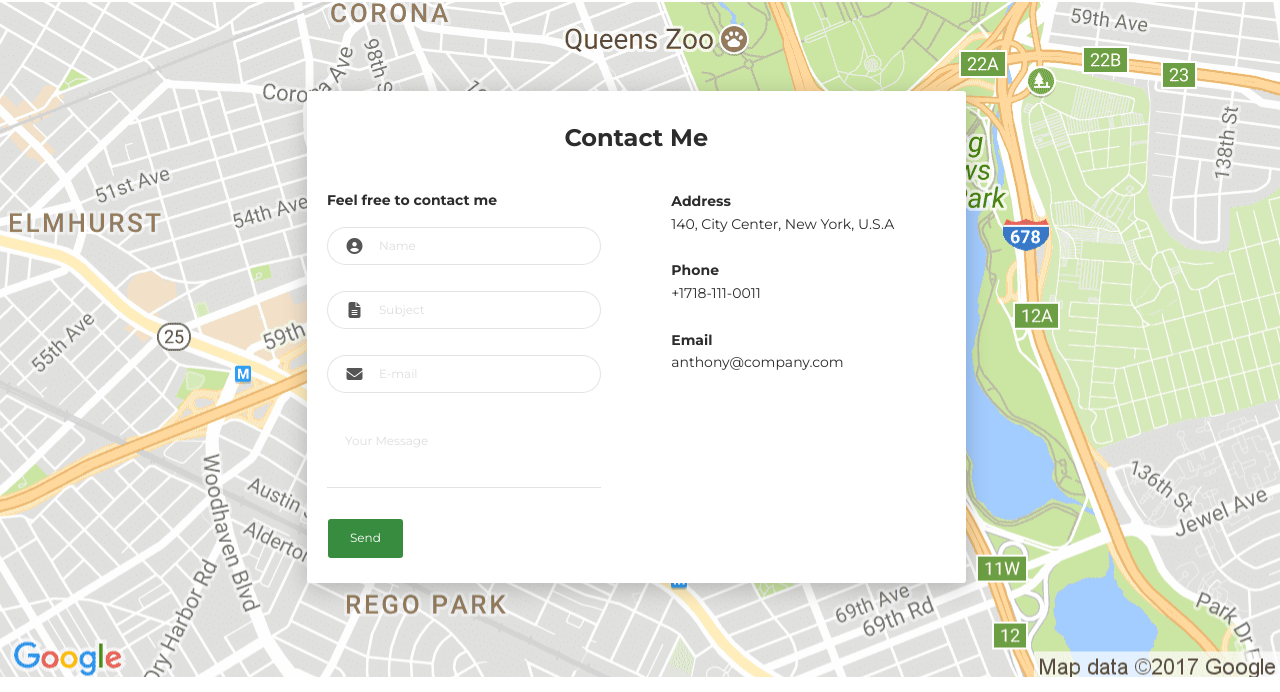
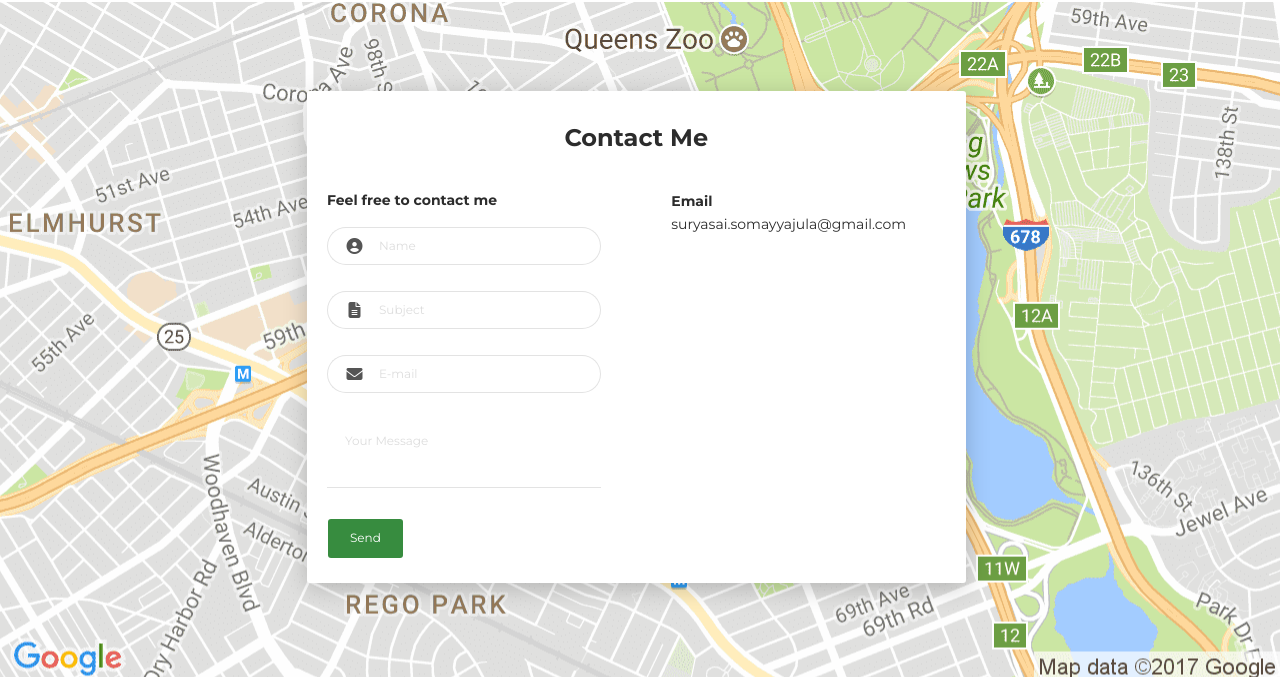
Before and after one commit to saisoma123/saisoma123.github.io, a plain HTML site: page index.html in a window 1280 px wide. Shown: the part 3719-4411 px from the top of the page. Drawn offline with Linux system fonts and the light colour scheme.

Commit message:
Initial Commit

```diff
--- a/index.html
+++ b/index.html
@@ -446,12 +446,8 @@
                 </div>
                 <div class="col-md-6">
                   <div class="card-body">
-                    <p class="mb-0"><strong>Address </strong></p>
-                    <p class="pb-2">140, City Center, New York, U.S.A</p>
-                    <p class="mb-0"><strong>Phone</strong></p>
-                    <p class="pb-2">+1718-111-0011</p>
-                    <p class="mb-0"><strong>Email</strong></p>
-                    <p>anthony@company.com</p>
+                    <p class="mb-0"><strong>Email </strong></p>
+                    <p class="pb-2">suryasai.somayyajula@gmail.com</p>
                   </div>
                 </div>
               </div>
```
